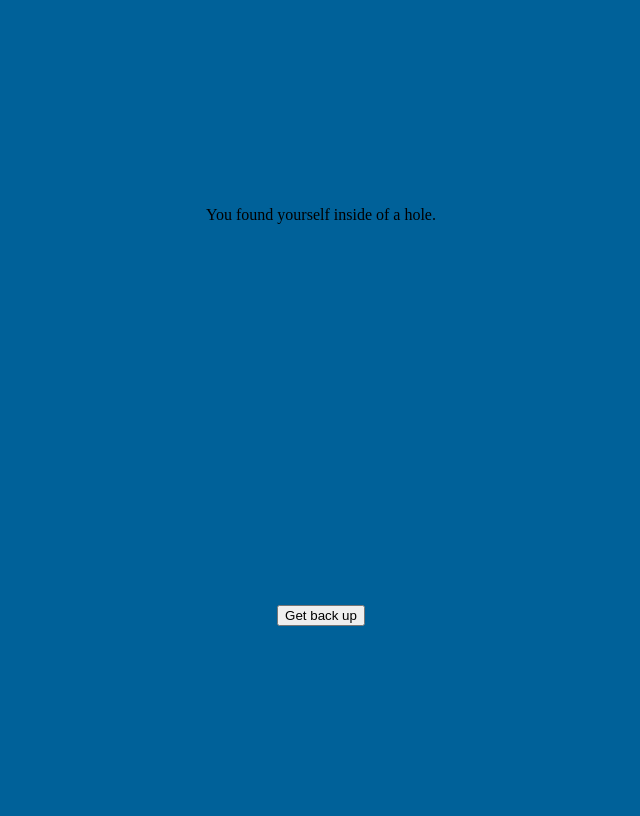
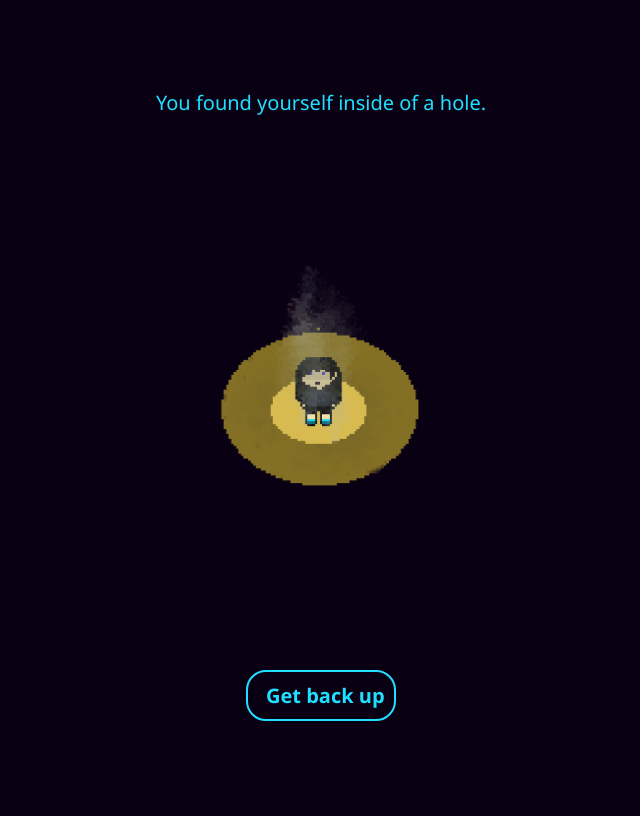
Before and after one commit to DaBFBMShow/Sandys-Hack-Club-Website, a Django app: template templates/404/404.html in a window 1280 px wide. Shown: the whole page, without its empty margins (319-959 px from the left). After the commit the page ends 721 px from the top, so only its background shows below. Run offline with Django 5.2, Linux system fonts and the light colour scheme; the template is opened without the code that fills it, so the values that code supplies are empty.

Commit message:
Taedium ad infinitum Fixed up what you asked

```diff
--- a/static/404/404.css
+++ b/static/404/404.css
@@ -2,5 +2,17 @@ body {
     display: grid;
     place-items: center;
     height: 100vh;
-    background-color: #006199;
 }
+.getBackUpYouFool {
+    display: block;
+    color: #20DFFF;
+    text-decoration: none;
+    padding: 10px 18px;
+    font-size: 20px;
+    border-radius: 20px;
+    white-space: nowrap;
+}
+.hole {
+    width: 30%;
+    height: auto;
+}
--- a/static/index/style.css
+++ b/static/index/style.css
@@ -128,3 +128,14 @@ body {
     max-width: 100%;
     height: auto;
 }
+
+.moar {
+    display: block;
+    color: #20DFFF;
+    text-decoration: none;
+    padding: 10px 18px;
+    font-size: 20px;
+    border-radius: 20px;
+    white-space: nowrap;
+    border: 2px solid #20DFFF;
+}
--- a/templates/404/404.html
+++ b/templates/404/404.html
@@ -4,10 +4,12 @@
     <head>
         <meta charset="UTF-8">
         <title>Sandy's Hack Club | 404</title>
+    <link rel="stylesheet" href="{% static 'index/style.css' %}">
     <link rel="stylesheet" href="{% static '404/404.css' %}">
     </head>
     <body>
-        <p>You found yourself inside of a hole.</p>
-        <button onclick="window.location.href='/';">Get back up</button>
+        <p class="getBackUpYouFool">You found yourself inside of a hole.</p>
+        <img src="{% static '404/hole.png' %}" class="hole">
+        <h3 class='getBackUpYouFool' style="border: 2px solid #20DFFF;" onclick="window.location.href='/';">Get back up</h3>
     </body>
 </html>
--- a/templates/index/index.html
+++ b/templates/index/index.html
@@ -40,7 +40,7 @@
                 <h3 class="description">Description that is very long and cool and awesome and amazing so yeah</h3>
             </div>
         </div>
-        <button class="moar" href="/templates/projects/projects.html">More Projects</button>
+        <li><a href="/projects" class="moar">More Projects</a></li>
         <div class="hackclub">
             <a href="https://hackclub.com/">
                 <img src="https://assets.hackclub.com/banners/2026.svg" alt="Hack Club" width="200"/>
```
Also changed, not shown: static/404/hole.png (added).
